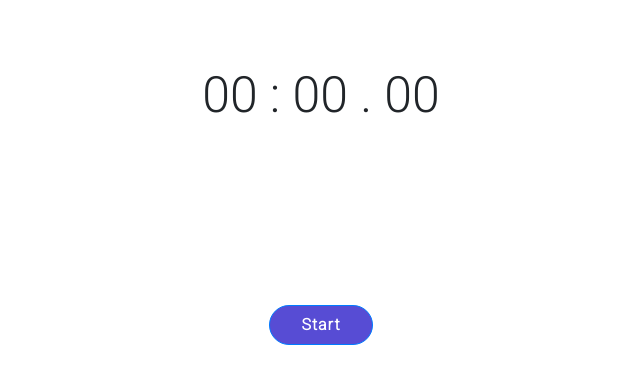
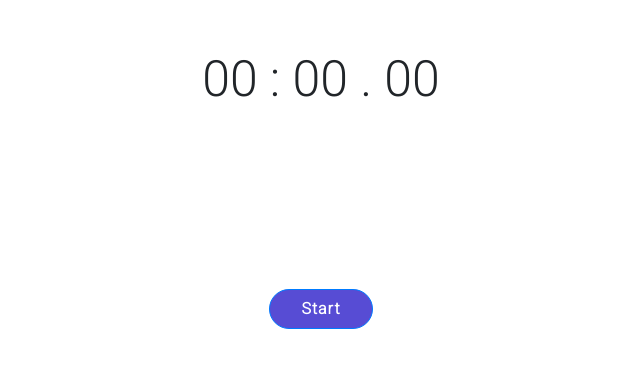
Before and after one commit to husan-eshonqulov/stopwatch, a React (Create React App) app: page / in a window 1280 px wide. Shown: the part 193-576 px from the top of the page, without its empty margins (319-959 px from the left). Built offline with nearby package versions, Linux system fonts and the light colour scheme.

Commit message:
100vh to 96vh

```diff
--- a/src/Components/App/App.css
+++ b/src/Components/App/App.css
@@ -15,7 +15,7 @@
 }
 
 .first-view {
-    height: 100vh;
+    height: 96vh;
 }
 
 .start-button {
```
